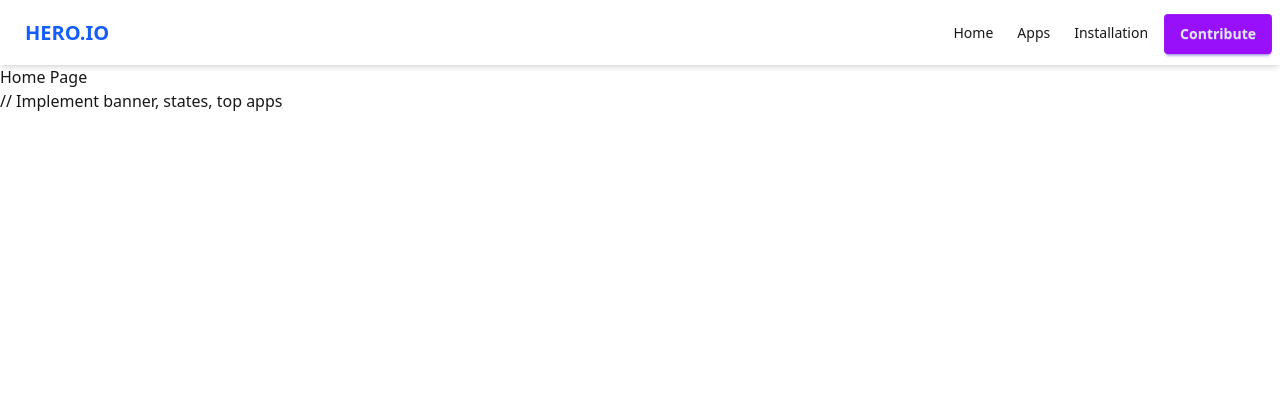
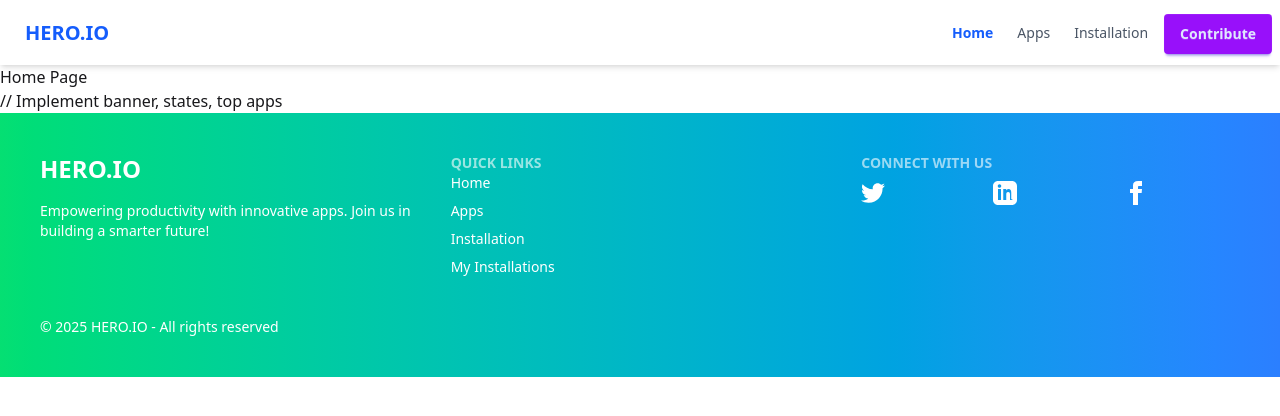
Before and after one commit to TheLunatic1/Hero-IO, a React (Vite) app in the folder hero-io/: page / in a window 1280 px wide. Shown: the top 416 px of the page. Built offline with nearby package versions, Linux system fonts and the light colour scheme.

Commit message:
Navbar and Footer added

```diff
--- a/hero-io/src/App.jsx
+++ b/hero-io/src/App.jsx
@@ -1,15 +1,12 @@
 import { useState, useEffect } from 'react';
 import { createBrowserRouter, RouterProvider } from 'react-router-dom';
-import Navbar from './components/Navbar/Navbar';
-import Footer from './components/Footer/Footer';
+import Layout from './components/Layout/Layout';
 import Home, { loader as homeLoader } from './components/Home/Home';
 import Apps, { loader as appsLoader } from './components/Apps/Apps';
 import Installation from './components/Installation/Installation';
 import AppDetails, { loader as appDetailsLoader } from './components/AppDetails/AppDetails';
 import MyInstallations from './components/MyInstallations/MyInstallations';
 import ErrorPage from './components/ErrorPage/ErrorPage';
-import { ToastContainer } from 'react-toastify';
-import 'react-toastify/dist/ReactToastify.css';
 
 function App() {
   const [installedApps, setInstalledApps] = useState([]);
@@ -23,67 +20,33 @@ function App() {
 
   const router = createBrowserRouter([
     {
+      element: <Layout />,
+      errorElement: <ErrorPage />,
+      children: [
+        {
           path: '/',
-      element: (
-        <>
-          <Navbar />
-          <Home />
-          <Footer />
-          <ToastContainer />
-        </>
-      ),
+          element: <Home />,
           loader: homeLoader,
-      errorElement: <ErrorPage />,
         },
         {
           path: '/apps',
-      element: (
-        <>
-          <Navbar />
-          <Apps />
-          <Footer />
-          <ToastContainer />
-        </>
-      ),
+          element: <Apps />,
           loader: appsLoader,
-      errorElement: <ErrorPage />,
         },
         {
           path: '/installation',
-      element: (
-        <>
-          <Navbar />
-          <Installation />
-          <Footer />
-          <ToastContainer />
-        </>
-      ),
-      errorElement: <ErrorPage />,
+          element: <Installation />,
         },
         {
           path: '/apps/:id',
-      element: (
-        <>
-          <Navbar />
-          <AppDetails installedApps={installedApps} setInstalledApps={setInstalledApps} />
-          <Footer />
-          <ToastContainer />
-        </>
-      ),
+          element: <AppDetails installedApps={installedApps} setInstalledApps={setInstalledApps} />,
           loader: appDetailsLoader,
-      errorElement: <ErrorPage />,
         },
         {
           path: '/my-installations',
-      element: (
-        <>
-          <Navbar />
-          <MyInstallations installedApps={installedApps} setInstalledApps={setInstalledApps} />
-          <Footer />
-          <ToastContainer />
-        </>
-      ),
-      errorElement: <ErrorPage />,
+          element: <MyInstallations installedApps={installedApps} setInstalledApps={setInstalledApps} />,
+        },
+      ],
     },
   ]);
 
--- a/hero-io/src/components/Footer/Footer.jsx
+++ b/hero-io/src/components/Footer/Footer.jsx
@@ -2,17 +2,52 @@ import React from 'react';
 
 const Footer = () => {
   return (
-    <footer className="footer p-10 bg-dark text-white">
-      <div>
-        <h2 className="text-xl">HERO.IO</h2>
-        <p>Copyright © 2025 - All right reserved</p>
-      </div>
-      <div>
-        <span className="footer-title">Social Links</span>
-        <div className="grid grid-flow-col gap-4">
-          <a>X</a>
-          <a>In</a>
-          <a>Fb</a>
+    <footer className="footer p-10 bg-gradient-to-r from-green-400 to-blue-500 text-white">
+      <div className="container mx-auto">
+        <div className="grid grid-cols-1 md:grid-cols-3 gap-8">
+          {/* Logo and Description */}
+          <div className="space-y-4">
+            <h2 className="text-2xl font-bold">HERO.IO</h2>
+            <p className="text-sm">
+              Empowering productivity with innovative apps. Join us in building a smarter future!
+            </p>
+          </div>
+
+          {/* Quick Links */}
+          <div>
+            <span className="footer-title">Quick Links</span>
+            <ul className="space-y-2">
+              <li><a href="/" className="link link-hover">Home</a></li>
+              <li><a href="/apps" className="link link-hover">Apps</a></li>
+              <li><a href="/installation" className="link link-hover">Installation</a></li>
+              <li><a href="/my-installations" className="link link-hover">My Installations</a></li>
+            </ul>
+          </div>
+
+          {/* Contact and Social */}
+          <div>
+            <span className="footer-title">Connect With Us</span>
+            <div className="grid grid-flow-col gap-4 mt-2">
+              <a href="https://twitter.com" target="_blank" rel="noopener noreferrer" className="text-white hover:text-gray-200">
+                <svg xmlns="http://www.w3.org/2000/svg" className="h-6 w-6" fill="currentColor" viewBox="0 0 24 24">
+                  <path d="M24 4.557c-.883.392-1.832.656-2.828.775 1.017-.609 1.798-1.574 2.165-2.724-.951.564-2.005.974-3.127 1.195-.897-.957-2.178-1.555-3.594-1.555-2.717 0-4.92 2.203-4.92 4.917 0 .39.045.765.127 1.124C7.691 8.094 4.066 6.13 1.64 3.161c-.427.732-.666 1.585-.666 2.475 0 1.71.87 3.213 2.188 4.096-.807-.026-1.566-.248-2.228-.616v.062c0 2.385 1.693 4.374 3.946 4.827-.413.111-.849.171-1.296.171-.314 0-.615-.03-.916-.086.631 1.953 2.445 3.377 4.604 3.417-1.68 1.319-3.809 2.105-6.102 2.105-.396 0-.788-.023-1.175-.068 2.187 1.405 4.787 2.224 7.561 2.224 9.054 0 14.002-7.496 14.002-13.986 0-.209 0-.42-.015-.63.961-.695 1.8-1.562 2.46-2.549l-.001-.011z"/>
+                </svg>
+              </a>
+              <a href="https://linkedin.com" target="_blank" rel="noopener noreferrer" className="text-white hover:text-gray-200">
+                <svg xmlns="http://www.w3.org/2000/svg" className="h-6 w-6" fill="currentColor" viewBox="0 0 24 24">
+                  <path d="M19 0h-14c-2.761 0-5 2.239-5 5v14c0 2.761 2.239 5 5 5h14c2.762 0 5-2.239 5-5v-14c0-2.761-2.238-5-5-5zm-11 19h-3v-11h3v11zm-1.5-12.268c-.966 0-1.75-.79-1.75-1.764s.784-1.764 1.75-1.764 1.75.79 1.75 1.764-.783 1.764-1.75 1.764zm13.5 12.268h-3v-5.604c0-1.337-.255-2.391-1.875-2.391-1.625 0-1.875 1.235-1.875 2.391v5.604h-3v-11h3v1.542c.5-.916 1.375-1.542 2.375-1.542 1.875 0 2.625 1.23 2.625 3.773v6.227z"/>
+                </svg>
+              </a>
+              <a href="https://facebook.com" target="_blank" rel="noopener noreferrer" className="text-white hover:text-gray-200">
+                <svg xmlns="http://www.w3.org/2000/svg" className="h-6 w-6" fill="currentColor" viewBox="0 0 24 24">
+                  <path d="M9 8h-3v4h3v12h5v-12h3.642l.358-4h-4v-1.667c0-.955.192-1.333 1.115-1.333h2.885v-5h-3.808c-3.596 0-5.192 1.583-5.192 4.615v3.385z"/>
+                </svg>
+              </a>
+            </div>
+          </div>
+        </div>
+        <div className="mt-8 text-center">
+          <p className="text-sm">© 2025 HERO.IO - All rights reserved</p>
         </div>
       </div>
     </footer>
--- /dev/null
+++ b/hero-io/src/components/Layout/Layout.jsx
@@ -0,0 +1,19 @@
+import React from 'react';
+import { Outlet } from 'react-router-dom';
+import Navbar from '../Navbar/Navbar';
+import Footer from '../Footer/Footer';
+import { ToastContainer } from 'react-toastify';
+import 'react-toastify/dist/ReactToastify.css';
+
+const Layout = () => {
+  return (
+    <>
+      <Navbar />
+      <Outlet />
+      <Footer />
+      <ToastContainer />
+    </>
+  );
+};
+
+export default Layout;
--- a/hero-io/src/components/Navbar/Navbar.jsx
+++ b/hero-io/src/components/Navbar/Navbar.jsx
@@ -1,19 +1,53 @@
 import React from 'react';
-import { Link } from 'react-router-dom';
+import { NavLink } from 'react-router-dom';
 
 const Navbar = () => {
   return (
     <div className="navbar bg-white shadow-md">
       <div className="flex-1">
-        <Link to="/" className="btn btn-ghost text-xl text-blue-600">HERO.IO</Link>
+        <NavLink to="/" className="btn btn-ghost text-xl text-blue-600">HERO.IO</NavLink>
       </div>
       <div className="flex-none">
         <ul className="menu menu-horizontal px-1">
-          <li><Link to="/">Home</Link></li>
-          <li><Link to="/apps">Apps</Link></li>
-          <li><Link to="/installation">Installation</Link></li>
+          <li>
+            <NavLink
+              to="/"
+              className={({ isActive }) =>
+                isActive ? 'text-blue-600 font-bold' : 'text-gray-600'
+              }
+            >
+              Home
+            </NavLink>
+          </li>
+          <li>
+            <NavLink
+              to="/apps"
+              className={({ isActive }) =>
+                isActive ? 'text-blue-600 font-bold' : 'text-gray-600'
+              }
+            >
+              Apps
+            </NavLink>
+          </li>
+          <li>
+            <NavLink
+              to="/installation"
+              className={({ isActive }) =>
+                isActive ? 'text-blue-600 font-bold' : 'text-gray-600'
+              }
+            >
+              Installation
+            </NavLink>
+          </li>
         </ul>
-        <button className="btn btn-primary bg-purple-600 border-none">Contribute</button>
+        <a
+          href="https://github.com/TheLunatic1"
+          target="_blank"
+          rel="noopener noreferrer"
+          className="btn btn-primary bg-purple-600 border-none"
+        >
+          Contribute
+        </a>
       </div>
     </div>
   );
```
Lines whose indentation alone changed are shown as unchanged.
